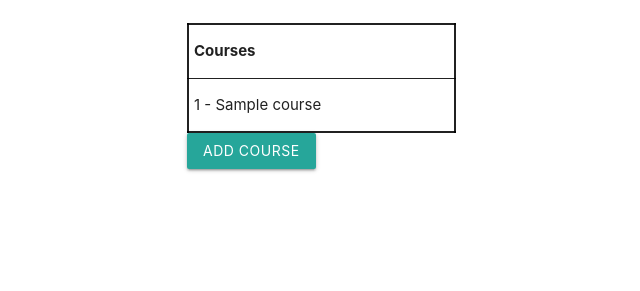
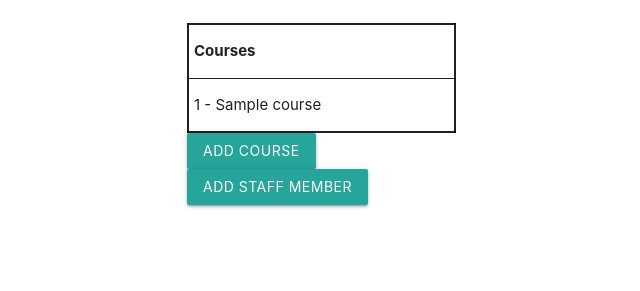
Before and after one commit to Staff-Allocations/Staff-Allocations, a Flask app: page / in a window 1280 px wide. Shown: the part 177-468 px from the top of the page, without its empty margins (5-645 px from the left). Run offline with Flask 3, Linux system fonts and the light colour scheme; tables that the repository leaves empty hold one stand-in row (values such as "Sample post").

Commit message:
Update index.html

```diff
--- a/App/templates/index.html
+++ b/App/templates/index.html
@@ -14,6 +14,9 @@
       width: 100%;
       border: 2px solid;
     }
+    .inlineTable {
+            display: inline-block;
+        }
   </style>
 
   <h1>Dashboard</h1>
@@ -31,9 +34,20 @@
           </tr>
           {% endfor %}
     </table>
+    <!-- <table class = "inlineTable">
+      <tr>
+        <td>Course</td>
+        <td>Staff Member</td>
+        <td>Role</td>
+      </tr>
+    </table> -->
 
     <form class="col-md-4 col-lg-offset-4" method="POST" action="/addCourseDetails">
-      <button class="btn waves-effect waves-light"" type="submit" name="action">Add Course</button>
+      <button class="btn waves-effect waves-light" type="submit" name="action">Add Course</button>
+    </form>
+
+    <form class="col-md-4 col-lg-offset-4" method="POST" action="/addStaffDetails">
+      <button class="btn waves-effect waves-light" type="submit" name="action">Add Staff Member</button>
     </form>
 
 
```
